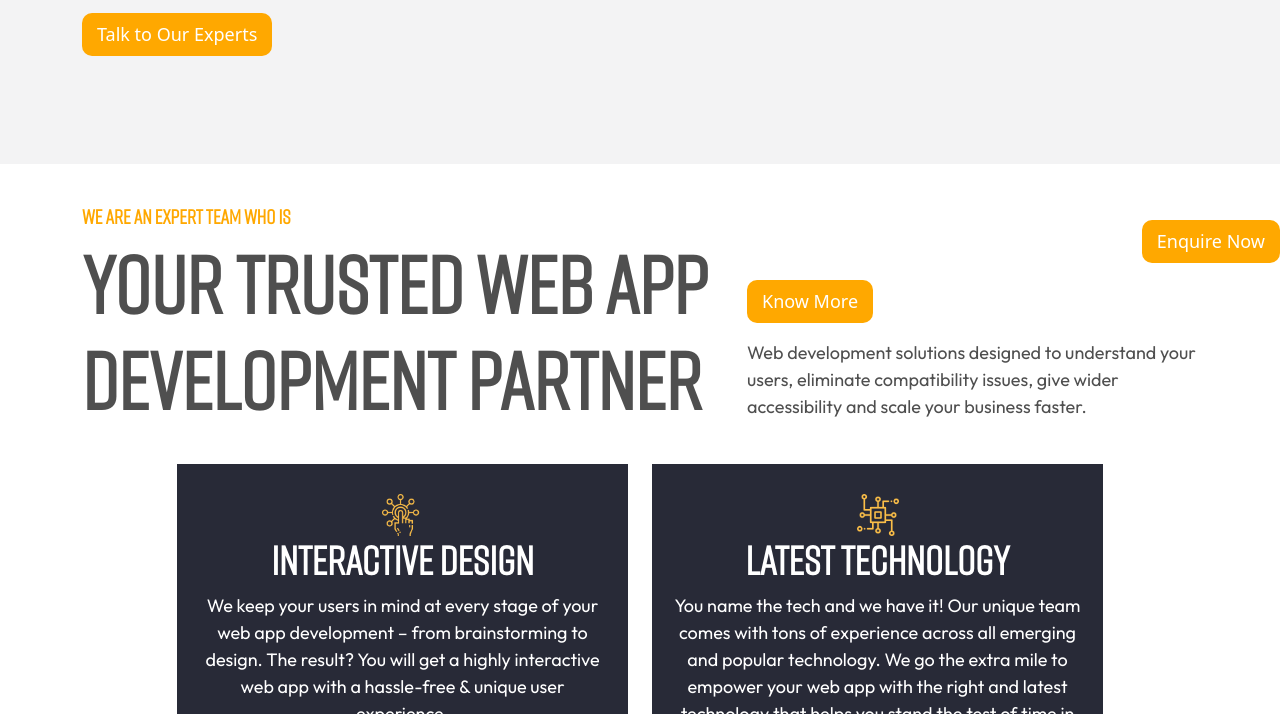
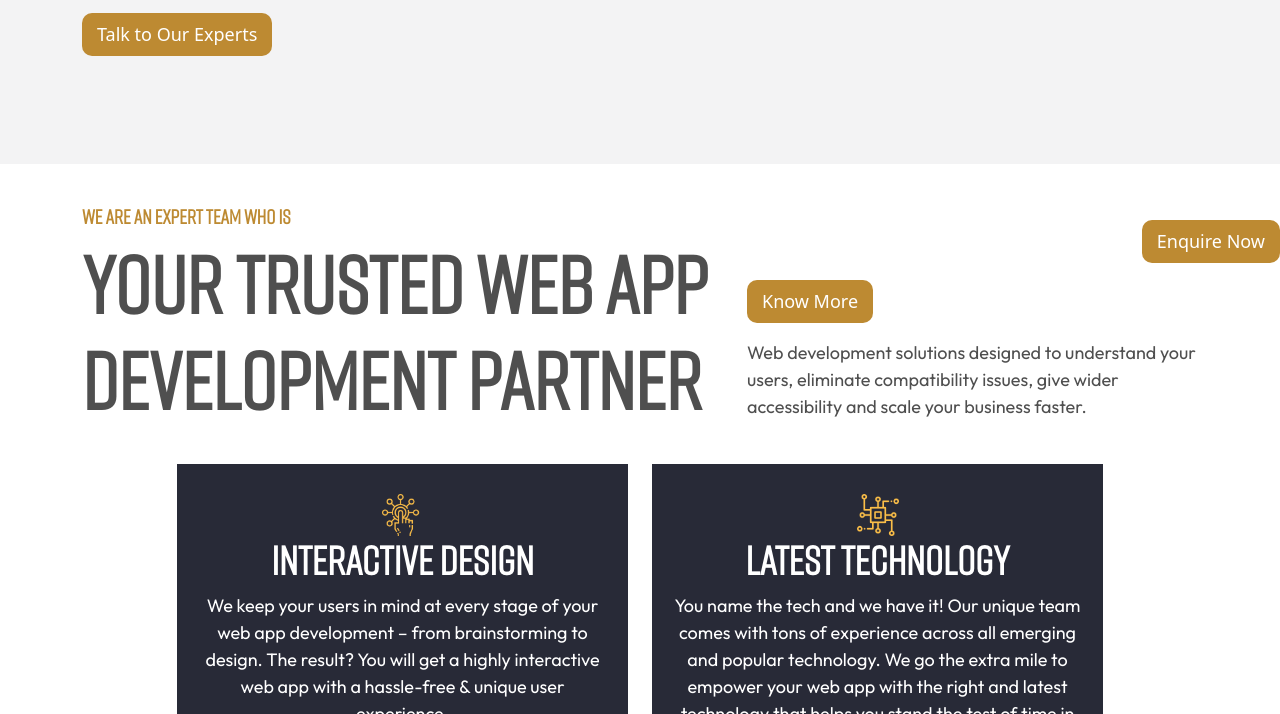
Before and after one commit to Aniket7726/Website-Development-Plan, a plain HTML site: page index.html in a window 1280 px wide. Shown: the part 534-1248 px from the top of the page. Drawn offline with nearby package versions, Linux system fonts and the light colour scheme.

Commit message:
Some littile customisation in contact section

```diff
--- a/CSS/style.scss
+++ b/CSS/style.scss
@@ -33,9 +33,9 @@ $afont: 16px;
 $sectionbg: #f3f3f4;
 $headfont: 40px;
 $bigfont: 80px;
-$font-color: #ffa800;
+$font-color: #bd8a32;
 $para-color: #4f4f4f;
-$button-bg: #ffa800;
+$button-bg: #bd8a32;
 $whitecolor: #ffff;
 $boxbg: #282a37;
 
--- a/index.html
+++ b/index.html
@@ -379,6 +379,7 @@
                         <h1>LET'S TALK</h1>
                         <h5>Start your digital transformation Journey <span>with us now!</span></h5>
                         <p>Waitwhile has seen tremendous growth scaling our revenues by 5X and tripling our number of paid customers.</p>
+                        <img src="Images/logo_1.png" width="300" alt="">
                     </div>
                     <div class="col-lg-5 col-12 col-md-12" data-aos="fade-left" data-aos-delay="200" data-aos-duration="800">
                         <div class="form_box">
```
Also changed, not shown: CSS/style.css, Images/logo_1.png (added).
